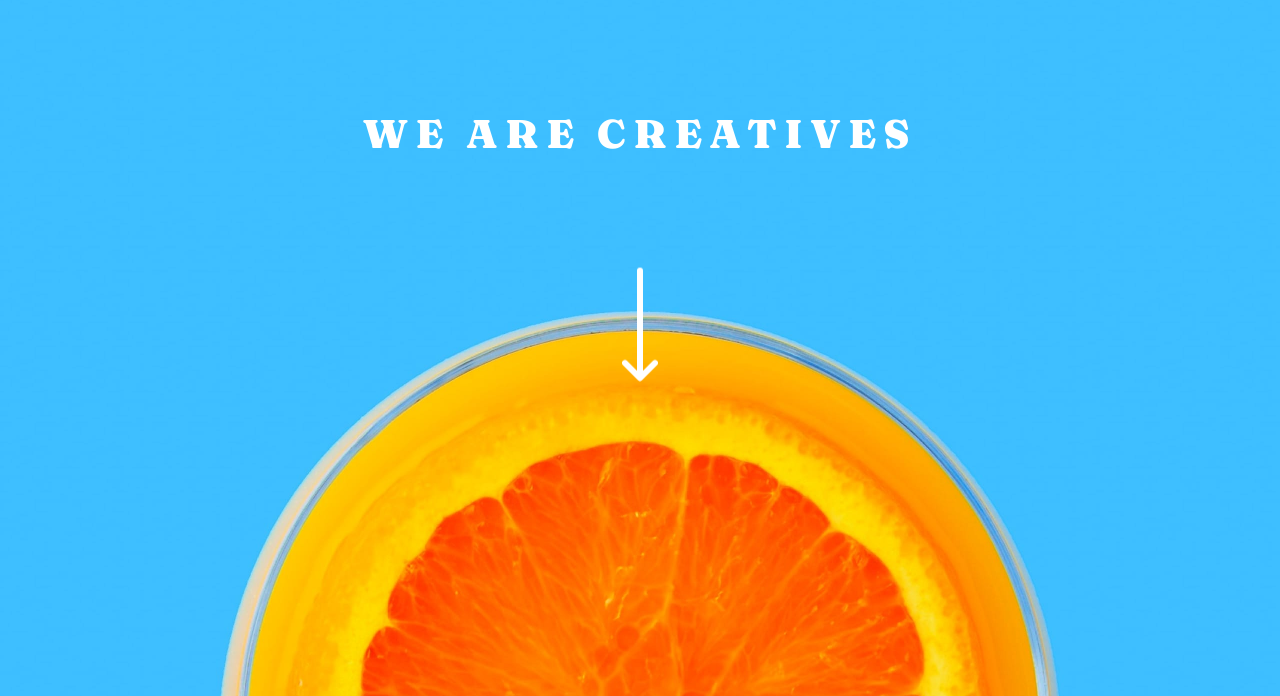
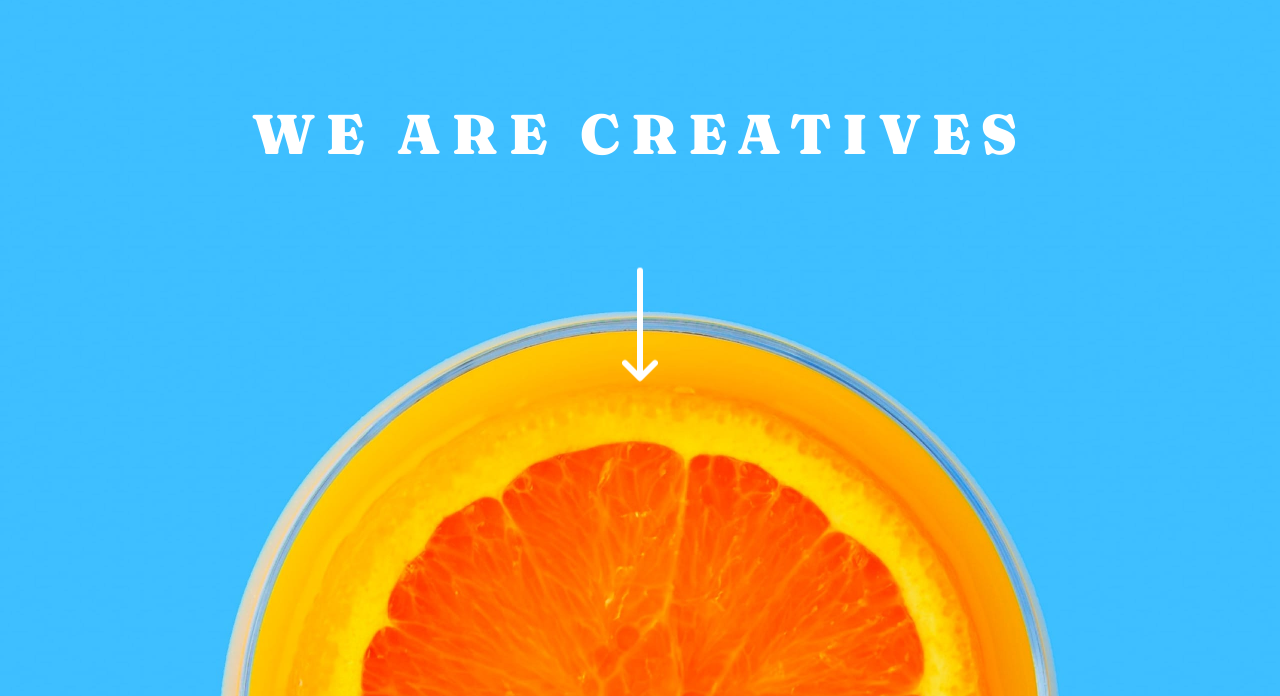
Before and after one commit to arbaiv/sunnyside-agency-landing-page-challenge, a plain HTML site: page index.html in a window 1280 px wide. Shown: the part 101-797 px from the top of the page. Drawn offline with nearby package versions, Linux system fonts and the light colour scheme; some packages are replaced by stand-ins of ours; a script that the page names is missing.

Commit message:
Changed hero-text size for desktop version

```diff
--- a/style/main.css
+++ b/style/main.css
@@ -506,6 +506,9 @@
     #contact-button:hover a{
         color: #FFFFFF;
     }
+    #hero-text-sec h1 {
+        font-size: 3.5rem;
+    }
     /* About sec */
     .about {
         flex-flow: row nowrap;
```
